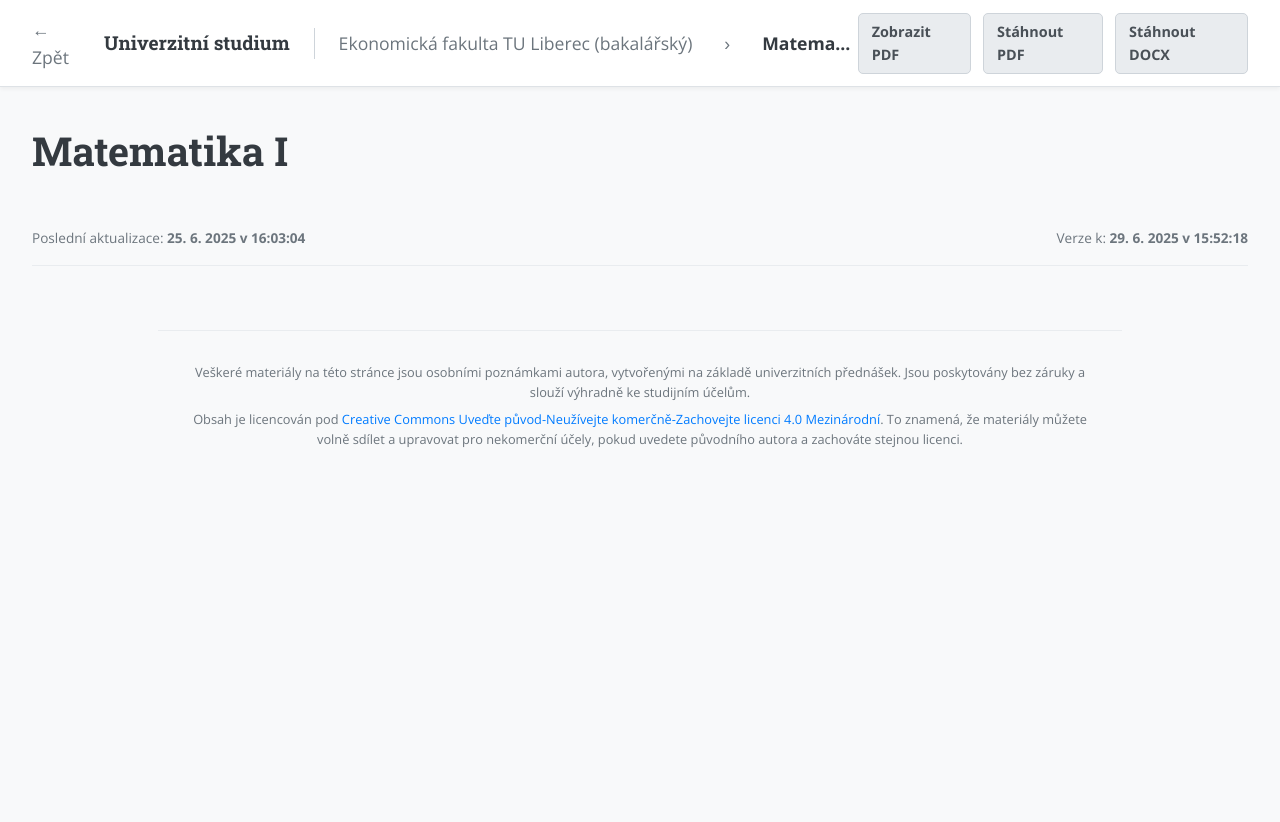
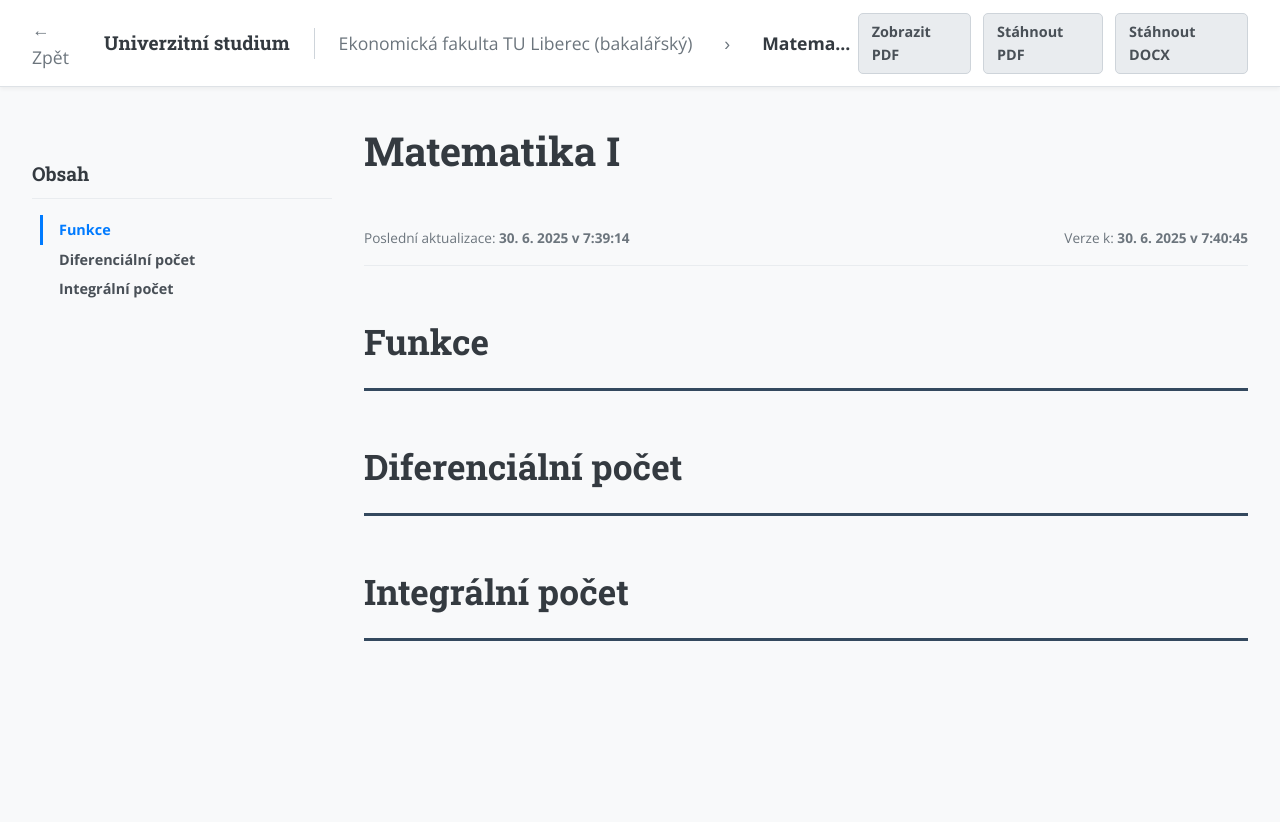
Before and after one commit to vojtechzicha/study-notes, a website: page output/ekonomicka-fakulta-tu-liberec-bakalarsky--kma1e-matematika-i.html in a window 1280 px wide. Shown: the top 822 px of the page. Before the commit the page ends 800 px from the top, so only its background shows below. Drawn offline with nearby package versions, Linux system fonts and the light colour scheme.

Commit message:
Update study notes

```diff
--- a/output/ekonomicka-fakulta-tu-liberec-bakalarsky--kma1e-matematika-i.html
+++ b/output/ekonomicka-fakulta-tu-liberec-bakalarsky--kma1e-matematika-i.html
@@ -43,6 +43,16 @@
 
     <!-- The .page-container is now the main layout wrapper -->
     <div class="page-container">
+            <nav class="sidebar" id="TOC">
+        <h2>Obsah</h2>
+        <ul>
+        <li><a href="#funkce" id="toc-funkce">Funkce</a></li>
+        <li><a href="#diferenciální-počet"
+        id="toc-diferenciální-počet">Diferenciální počet</a></li>
+        <li><a href="#integrální-počet"
+        id="toc-integrální-počet">Integrální počet</a></li>
+        </ul>
+      </nav>
 
       <main class="content">
         <header id="title-block-header">
@@ -51,13 +61,25 @@
 
         <!-- NEW: Note page date info -->
         <div class="page-info">
-          <span>Poslední aktualizace: <strong>25. 6. 2025 v
-16:03:04</strong></span>
-          <span>Verze k: <strong>29. 6. 2025 v 15:52:18</strong></span>
+          <span>Poslední aktualizace: <strong>30. 6. 2025 v
+7:39:14</strong></span>
+          <span>Verze k: <strong>30. 6. 2025 v 7:40:45</strong></span>
         </div>
 
         <!-- This is a new wrapper for the PDF Table of Contents -->
-
+                <div class="toc-print-only">
+          <h2>Obsah</h2>
+          <ul>
+          <li><a href="#funkce" id="toc-funkce">Funkce</a></li>
+          <li><a href="#diferenciální-počet"
+          id="toc-diferenciální-počet">Diferenciální počet</a></li>
+          <li><a href="#integrální-počet"
+          id="toc-integrální-počet">Integrální počet</a></li>
+          </ul>
+        </div>
+         <h1 id="funkce">Funkce</h1>
+<h1 id="diferenciální-počet">Diferenciální počet</h1>
+<h1 id="integrální-počet">Integrální počet</h1>
       </main>
     </div>
 
```
Also changed, not shown: output/index.html (+2 -2 lines), output/manifest.json, 2 other files.
